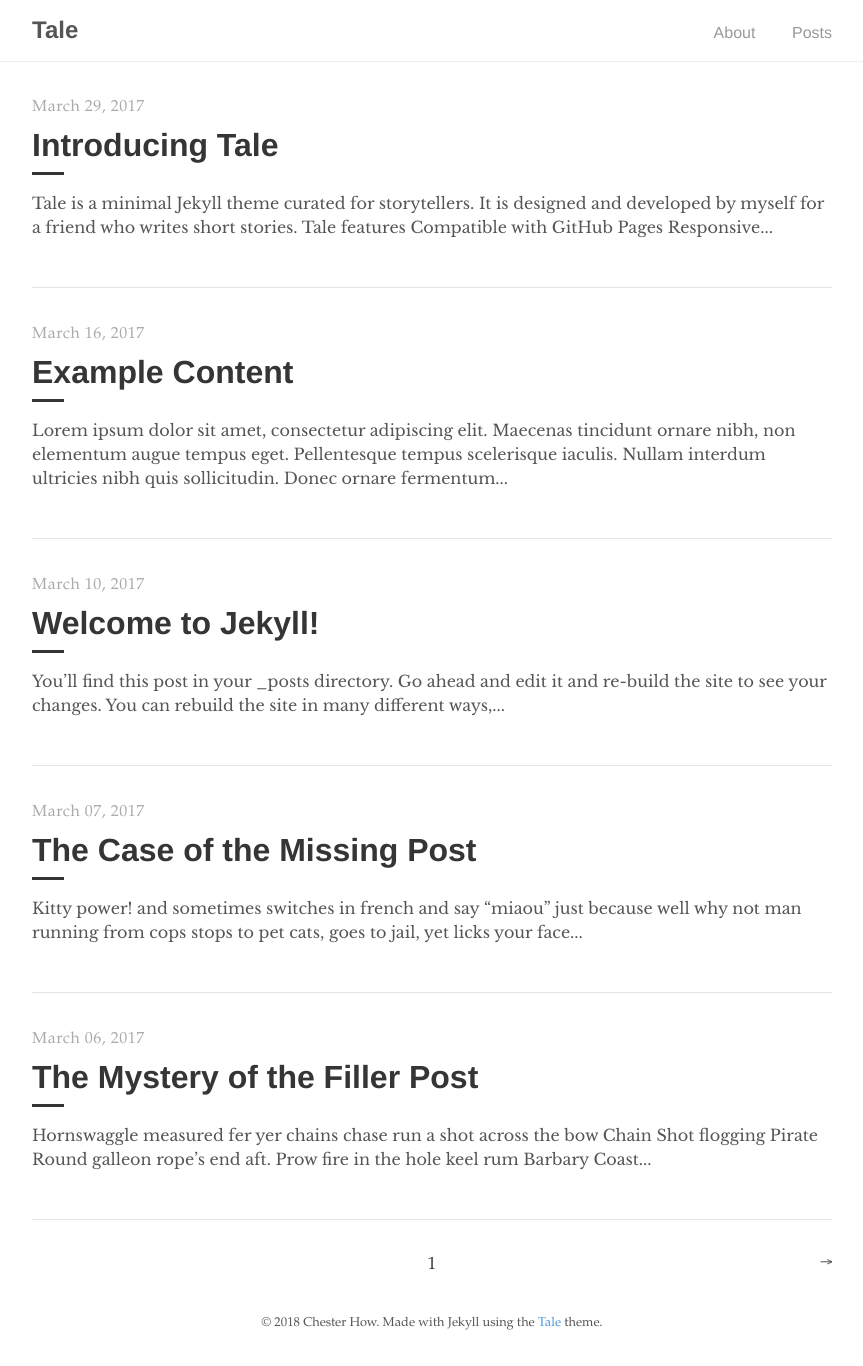
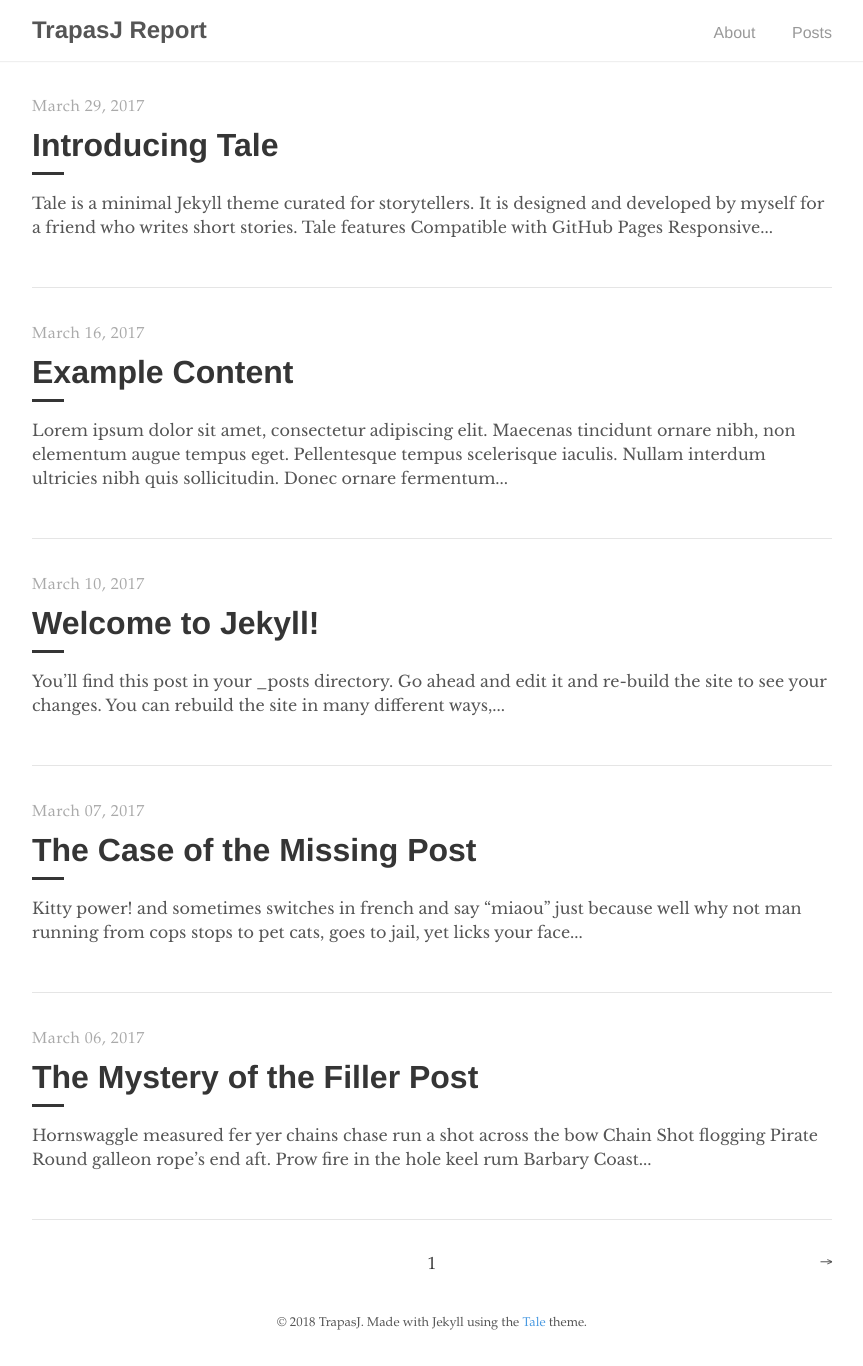
Before and after one commit to TrapasJ/TrapasJ.github.io, a Jekyll site: the page built from index.html, in a window 1280 px wide. Shown: the whole page, without its empty margins (208-1071 px from the left). Built offline with Jekyll 4.4.1, drawn with Linux system fonts in a browser that asks for light colours; the list of posts is cut into pages by our own code.

Commit message:
Update _config.yml

```diff
--- a/_config.yml
+++ b/_config.yml
@@ -1,14 +1,14 @@
 # Site settings
-title:          Tale
-description:    "Minimal Jekyll theme for storytellers"
-baseurl:        "/tale"
-url:            "https://chesterhow.github.io"
+title:          TrapasJ Report
+description:    "TrapasJ development report"
+baseurl:        ""
+url:            "https://trapasJ.github.io"
 
 # Author
 author:
-  name:         Chester How
+  name:         TrapasJ
   url:          https://chester.how
-  email:        chesterhow@gmail.com
+  email:        wlsdnrtm123@gmail.com
 
 # Build settings
 markdown:       kramdown
```
